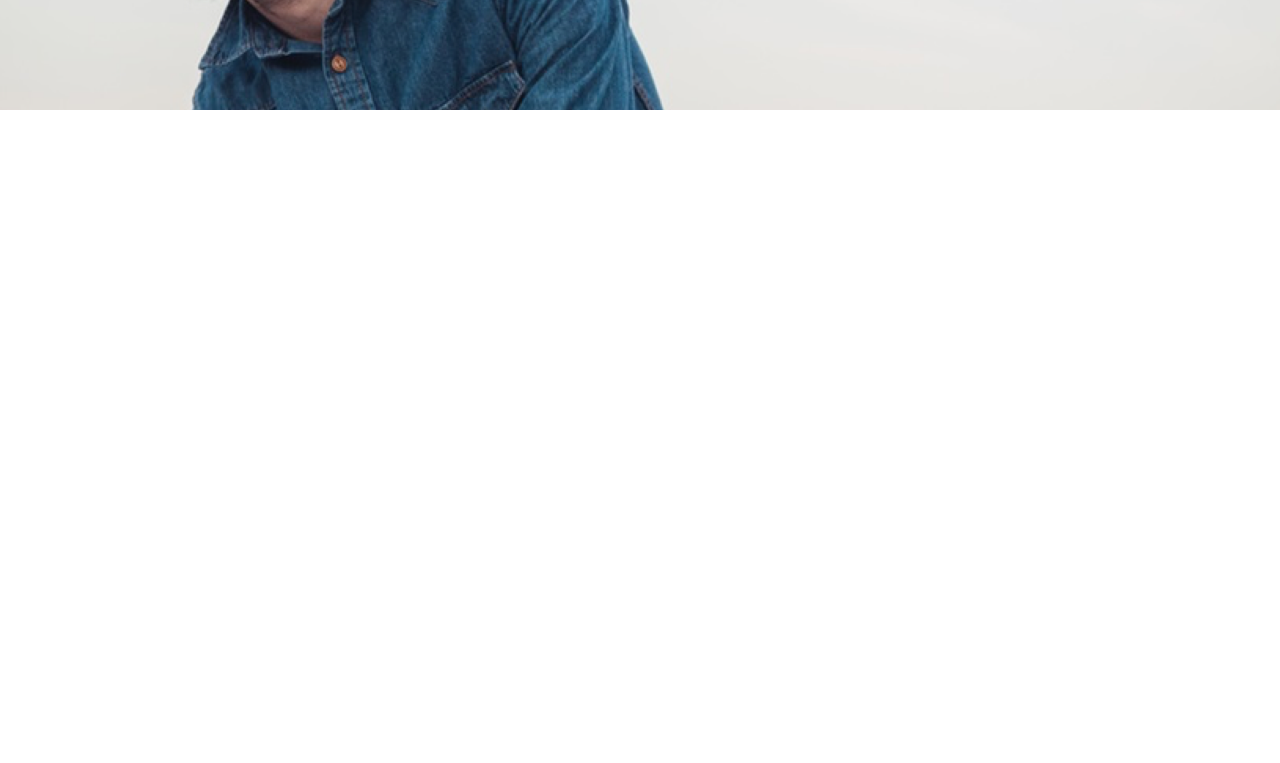
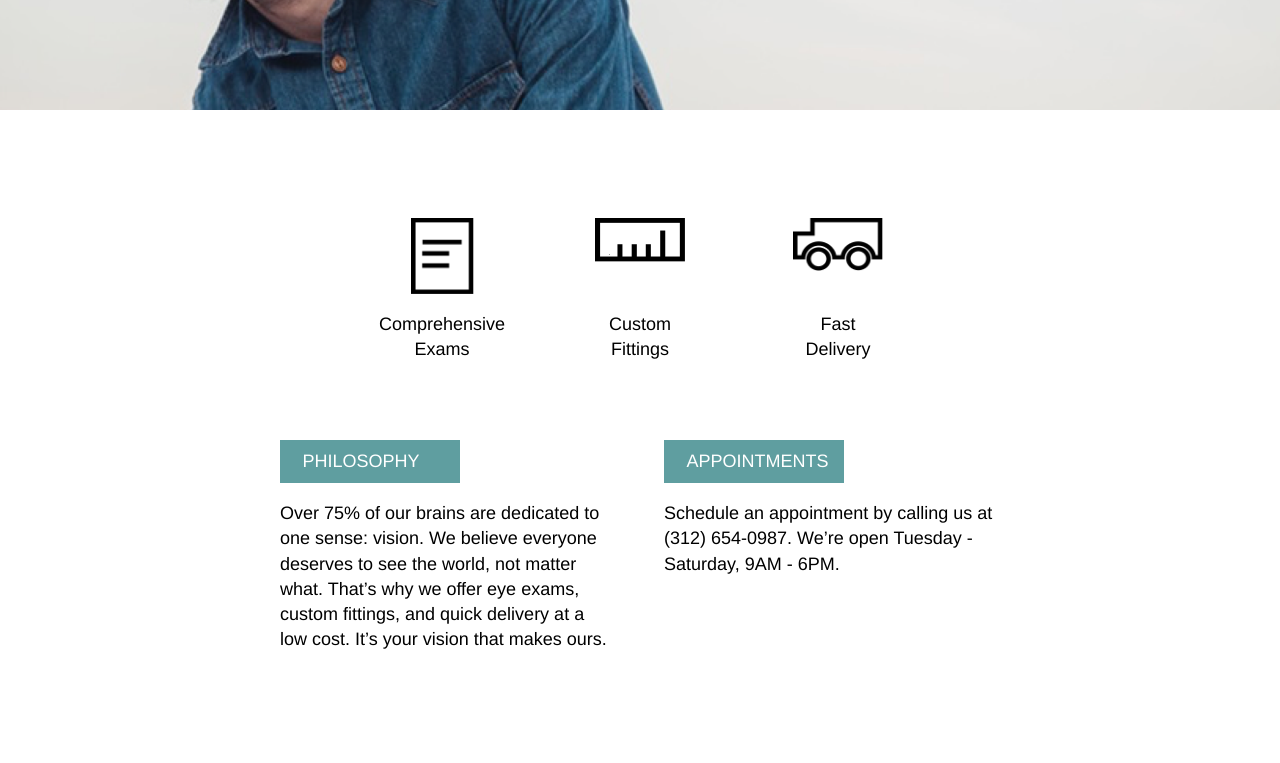
Before and after one commit to bgschubert/tortoiseshell, a plain HTML site: page index.html in a window 1280 px wide. Shown: the part 430-1193 px from the top of the page. Before the commit the page ends 800 px from the top, so only its background shows below. Drawn offline with Linux system fonts and the light colour scheme.

Commit message:
Finished Desktop Site.

```diff
--- a/index.html
+++ b/index.html
@@ -28,14 +28,71 @@
         </div>
 
       </div>
+
+      <div class="headline-container">
+        <div class="headline">
+          <span>DON'T JUST LOOK, SEE.</span>
+        </div>
+      </div>
+
+    </header>
+
+  <!--Site Body - Services-->
+
+  <div class="toprow">
+
+    <div class="service">
+      <div class="image">
+        <img src="resources/images/paper-icon.png" class="paper" Image Not Found />
+      </div>
+      <span class="text">Comprehensive Exams</span>
     </div>
 
-    <div class="headline-container">
-      <div class="headline">
-        <span>DON'T JUST LOOK, SEE.</span>
+    <div class="service">
+      <div class="image">
+        <img src="resources/images/ruler-icon.png" Image Not Found />
       </div>
+      <span class="text">Custom Fittings</span>
     </div>
 
+    <div class="service">
+      <div class="image">
+        <img src="resources/images/truck-icon.png" Image Not Found />
+      </div>
+      <span class="text">Fast Delivery</span>
+    </div>
+
+  </div>
+
+<!--Site Body - Details-->
+
+  <div class="bottomrow">
+    <div class="detail-container">
+
+      <div class="detail">
+        <div class="title">
+          <span class="header">PHILOSOPHY</span>
+        </div>
+        <p>Over 75% of our brains are dedicated to one sense: vision. We believe everyone deserves to see the world, not matter what. That’s why we offer eye exams, custom fittings, and quick delivery at a low cost. It’s your vision that makes ours.</p>
+      </div>
+
+      <div class="detail">
+        <div class="title">
+          <span class="header">APPOINTMENTS</span>
+        </div>
+        <p>Schedule an appointment by calling us at (312) 654-0987. We’re open Tuesday - Saturday, 9AM - 6PM.</p>
+      </div>
+
+    </div>
+  </div>
+<!--Page Footer-->
+
+  <footer>
+    <div class="sitename">
+      <img src="resources/images/logo-black.png" class="black" Image not found! />
+      <span class="name footer">Tortoiseshell Optics</span>
+    </div>
+  </footer>
 
 
   </body>
--- a/resources/css/style.css
+++ b/resources/css/style.css
@@ -1,11 +1,13 @@
 html{
   font-size: 18px;
-  line-height: 1.4;
 }
 
 body{
   font-family: Helvetica;
+  line-height: 1.4;
 }
+
+/*Site Header Styling*/
 
 header{
   background-image: url("../images/glasses-bg.png");
@@ -85,3 +87,84 @@ li{
   line-height: 1.2;
   color: black;
 }
+
+/*Site Body Styling*/
+
+.toprow{
+  margin: auto;
+  padding-top: 3rem;
+  display: flex;
+  justify-content: center;
+}
+
+.service{
+  display: flex;
+  flex-direction: column;
+  justify-content: space-between;
+  align-items: center;
+  text-align: center;
+  height: 8rem;
+  width: 5rem;
+  margin: 3rem;
+}
+
+.image img{
+  width: 5rem;
+}
+
+.image .paper{
+  width: 3.5rem;
+}
+
+/*Details Styling*/
+
+.bottomrow {
+  width: 960px;
+  margin: auto;
+}
+
+.detail-container {
+  display: flex;
+  justify-content: center;
+  align-items: flex-start;
+  text-align: center;
+}
+
+.title{
+  background-color: cadetblue;
+  width: 10rem;
+  padding-top: 0.5rem;
+  padding-bottom: 0.5rem;
+}
+
+.detail {
+  width: 35%;
+  text-align: left;
+  margin: 2.5%
+}
+
+.header{
+  color: white;
+  margin-left: 1.25rem;
+}
+
+p {
+  padding-top: 1rem;
+}
+
+/*Site Footer Styling*/
+
+footer{
+  width: 960px;
+  margin: auto;
+  background-color: azure;
+  margin-top: 5rem;
+}
+
+footer .sitename{
+  padding: 4rem 0px;
+}
+
+.sitename .black{
+  margin-left: 4rem;
+}
```
